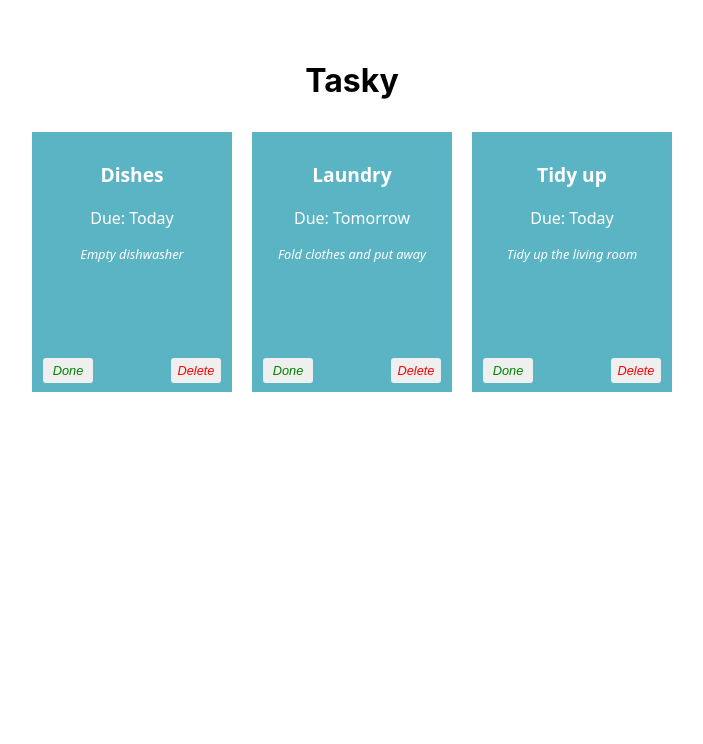
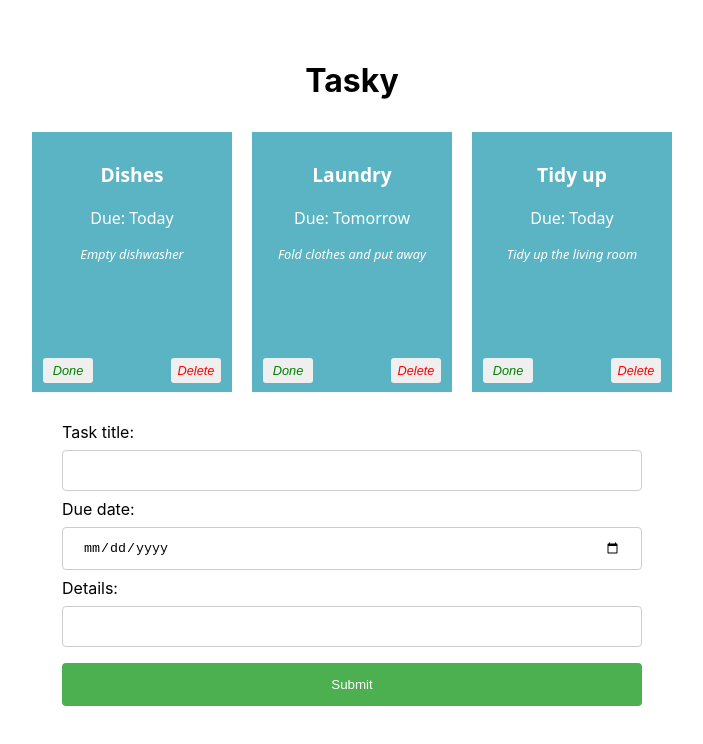
Before and after one commit to wolfgangromanowski002/react-basics-labs, a React (Create React App) app in the folder tasky/: page / in a window 1280 px wide. Shown: the top 744 px of the page, without its empty margins (288-991 px from the left). Built offline with nearby package versions, Linux system fonts and the light colour scheme.

Commit message:
Add task: form added

```diff
--- a/tasky/src/App.css
+++ b/tasky/src/App.css
@@ -106,3 +106,34 @@
   left: 5px;
   color: green;
 }
+
+input[type=text], input[type=date] {
+  width: 100%;
+  padding: 12px 20px;
+  margin: 8px 0;
+  display: inline-block;
+  border: 1px solid #ccc;
+  border-radius: 4px;
+  box-sizing: border-box;
+}
+
+input[type=submit] {
+  width: 100%;
+  background-color: #4CAF50;
+  color: white;
+  padding: 14px 20px;
+  margin: 8px 0;
+  border: none;
+  border-radius: 4px;
+  cursor: pointer;
+}
+
+input[type=submit]:hover {
+  background-color: #45a049;
+}
+
+form {
+  text-align: left;
+  width: 50%;
+  margin: auto;
+}
--- a/tasky/src/App.js
+++ b/tasky/src/App.js
@@ -1,5 +1,6 @@
 import './App.css';
 import Task from './components/Task';
+import AddTaskForm from './components/Form';
 import React, { useState } from 'react';
 
 function App() {
@@ -37,6 +38,7 @@
           deleteTask={() => deleteHandler(index)}
         />
       ))}
+      <AddTaskForm />
     </div>
   );
 }
--- /dev/null
+++ b/tasky/src/components/Form.js
@@ -0,0 +1,27 @@
+import React from "react";
+
+const AddTaskForm = (props) => {
+  return (
+    <div>
+      <form>
+        <label>
+          Task title:
+          <input type="text" name="title" required />
+        </label>
+        <br />
+        <label>
+          Due date:
+          <input type="date" name="deadline" required />
+        </label>
+        <br />
+        <label>
+          Details:
+          <input type="text" name="description" />
+        </label>
+        <input type="submit" value="Submit" />
+      </form>
+    </div>
+  );
+};
+
+export default AddTaskForm;
```
